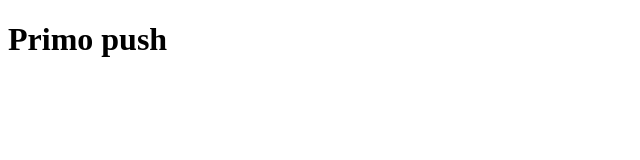
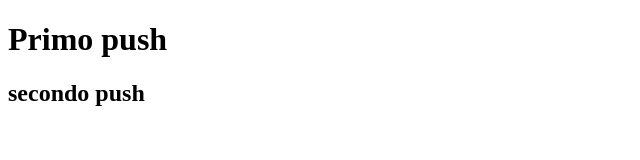
Before and after one commit to Sergjio97/prova-git.merge, a plain HTML site: page index.html in a window 1280 px wide. Shown: the whole page, without its empty margins (0-640 px from the left). Drawn offline with Linux system fonts and the light colour scheme.

Commit message:
branch sergio

```diff
--- a/index.html
+++ b/index.html
@@ -8,5 +8,6 @@
 </head>
 <body>
     <h1>Primo push</h1>
+    <h2>secondo push</h2>
 </body>
 </html>
```
